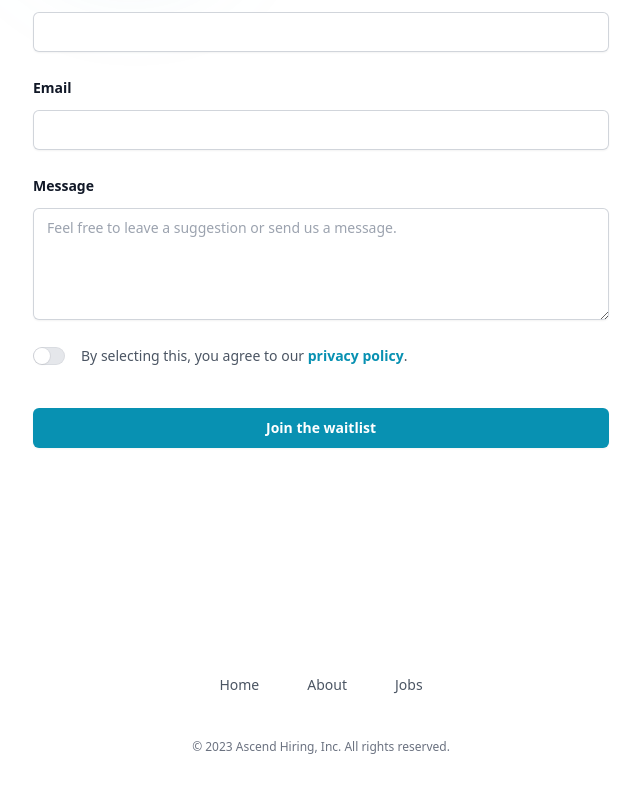
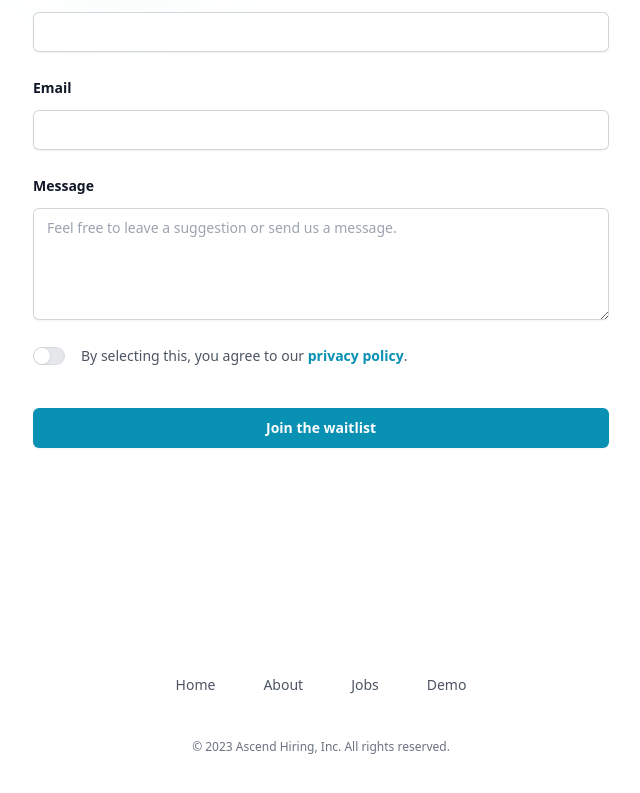
Before and after one commit to Whayven/ascend-hiring-landing, a Next.js app: page / in a window 1280 px wide. Shown: the part 3599-4392 px from the top of the page, without its empty margins (319-959 px from the left). Built offline with nearby package versions, Linux system fonts and the light colour scheme.

Commit message:
link to dev demo

```diff
--- a/src/components/Footer.tsx
+++ b/src/components/Footer.tsx
@@ -3,6 +3,7 @@ const navigation = {
     { name: 'Home', href: '/' },
     { name: 'About', href: '/company' },
     { name: 'Jobs', href: '' },
+    { name: 'Demo', href: 'https://develop.app.ascendhiring.com' },
   ],
 };
 
```
